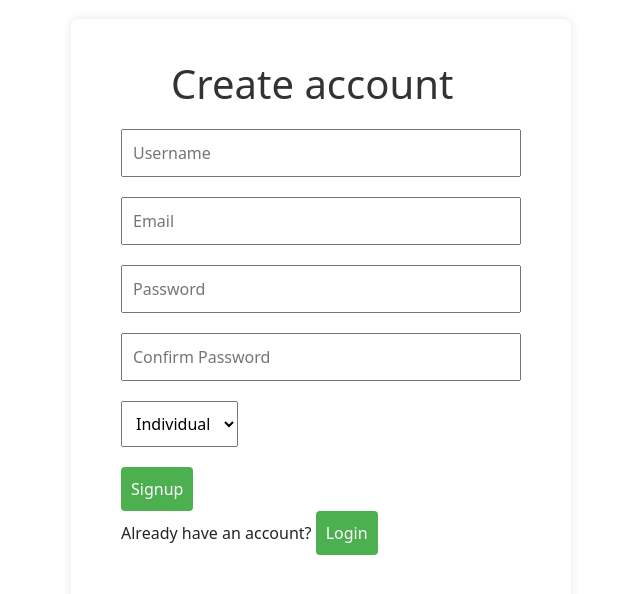
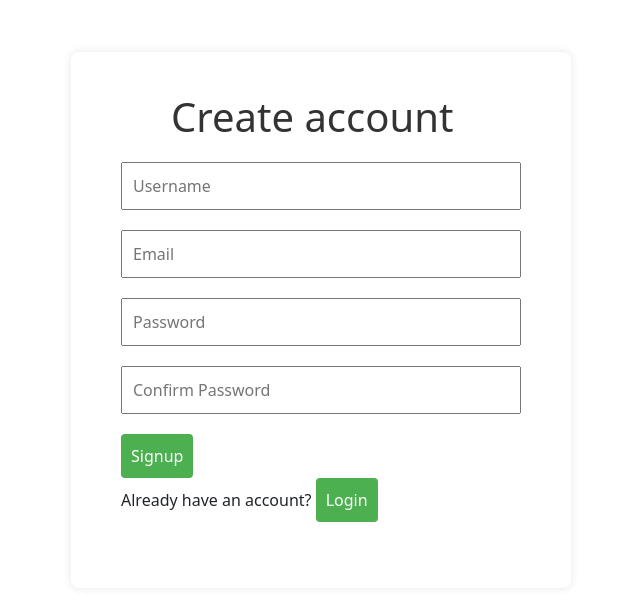
Before and after one commit to Kevin-Yu-2110/Anomaly-Detection-across-Data-Pipelines, a React (Create React App) app in the folder frontend/: page /signup in a window 1280 px wide. Shown: the top 594 px of the page, without its empty margins (319-959 px from the left). Built offline with nearby package versions, Linux system fonts and the light colour scheme.

Commit message:
merge client and business pages on frontend, validate routes

```diff
--- a/frontend/src/components/signup_page.js
+++ b/frontend/src/components/signup_page.js
@@ -7,12 +7,11 @@ import style from './style.module.css';
 
 const SignupPage = () => {
   const [signupFailed, setSignupFailed] = useState('');
-  const {user_login, token} = useUser();
+  const {user_login} = useUser();
   const [username, setUsernameInput] = useState('');
   const [email, setEmail] = useState('');
   const [password1, setPassword1] = useState('');
   const [password2, setPassword2] = useState('');
-  const [accountType, setAccountType] = useState("Client");
 
   const navigate = useNavigate();
 
@@ -59,10 +58,6 @@ const SignupPage = () => {
 
         <input className={style.input} type="password" value={password2} placeholder='Confirm Password' onChange={(e) => setPassword2(e.target.value)} />
 
-        <select  className={style.select} value={accountType} onChange={(e) => setAccountType(e.target.value)} >
-          <option value="Client">Individual</option>
-          <option value="BusinessClient">Business</option>
-        </select>
         <br></br>
 
         <button className={style.button} type="submit">Signup</button>
```
Also changed, not shown: 1 other file (tests, documents, lock files or other folders).
